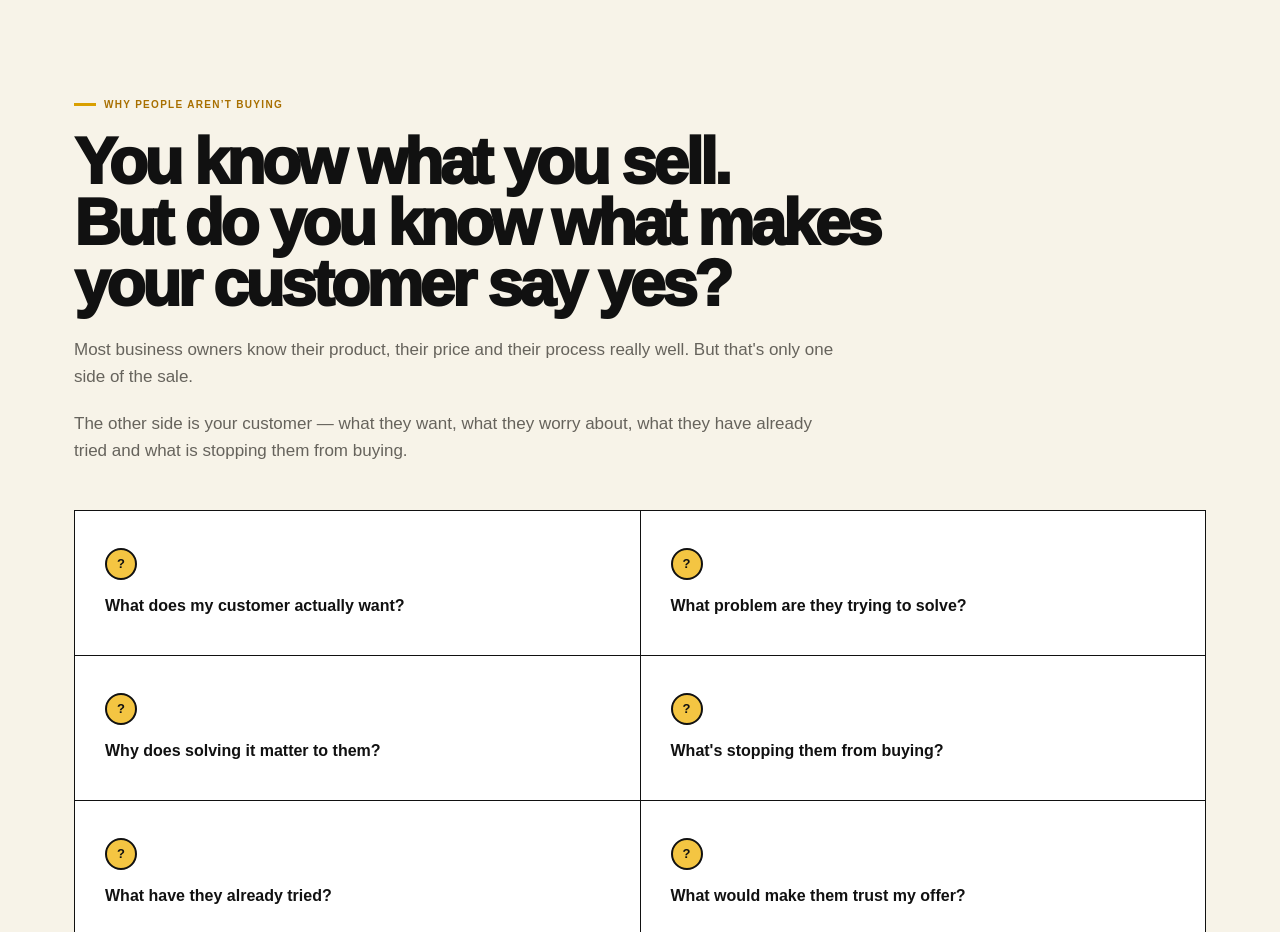
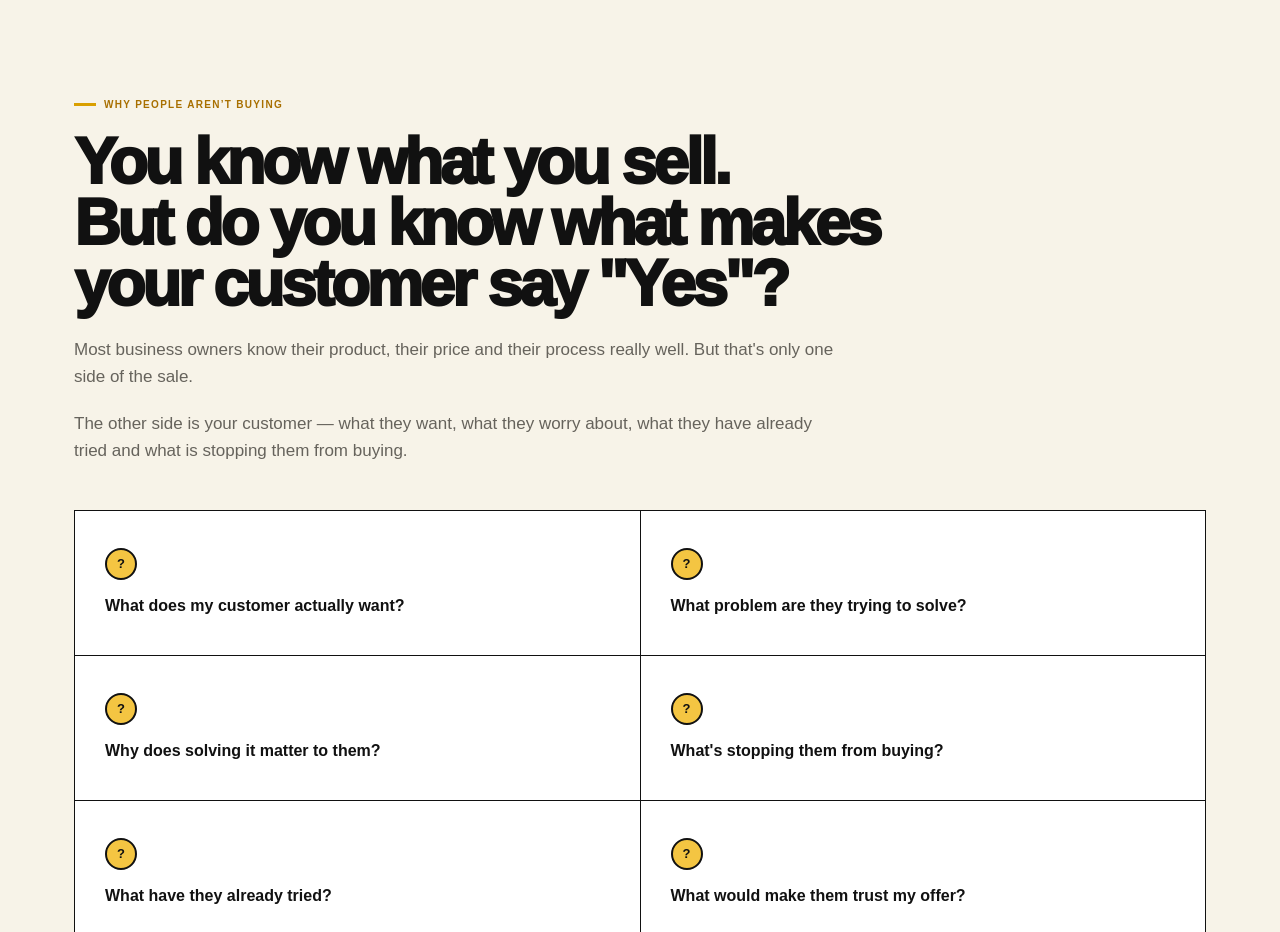
Before and after one commit to PuneetKaur1326/puneet-masterclass, a Next.js app: page /know-your-customer in a window 1280 px wide. Shown: the part 1100-2032 px from the top of the page. Built offline with nearby package versions, Linux system fonts and the light colour scheme; no server answers.

Commit message:
Fix quotation marks in customer prompt

```diff
--- a/src/app/know-your-customer/page.tsx
+++ b/src/app/know-your-customer/page.tsx
@@ -1275,7 +1275,7 @@ export default function KnowYourCustomerPage() {
             <h2>
               You know what you sell.
               <br />
-              But do you know what makes your customer say yes?
+              But do you know what makes your customer say "Yes"?
             </h2>
 
             <p>
```
